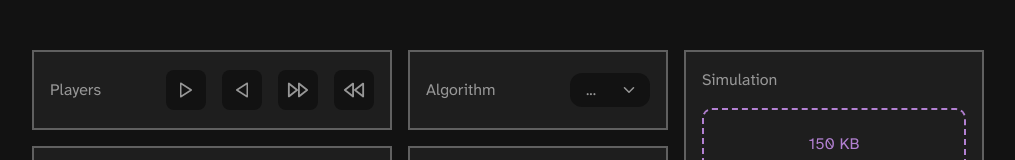
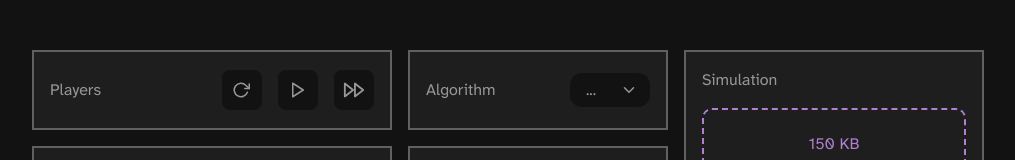
Before and after one commit to arvingarciabtw/simulations, a React (Vite) app: page /contiguous-memory-allocation in a window 1280 px wide. Shown: the part 174-334 px from the top of the page, without its empty margins (132-1147 px from the left). Built offline with nearby package versions, Linux system fonts and the light colour scheme.

Commit message:
feat: replace backward players with reset player

```diff
--- a/src/pages/contiguous-memory-allocation-page.tsx
+++ b/src/pages/contiguous-memory-allocation-page.tsx
@@ -4,7 +4,15 @@ import NavBar from "../components/navbar";
 import Information from "../components/information";
 import type { Process } from "../types/process.model";
 import { Select, Dialog } from "radix-ui";
-import { ChevronDown, Trash2, Play, FastForward, Plus, X } from "react-feather";
+import {
+	ChevronDown,
+	Trash2,
+	RotateCw,
+	Play,
+	FastForward,
+	Plus,
+	X,
+} from "react-feather";
 import { useState } from "react";
 import type { ProcessCell } from "../types/process-cell.model";
 
@@ -43,16 +51,13 @@ function Players() {
 		<section className={styles.playersGridArea}>
 			<h2 className={styles.sectionTitle}>Players</h2>
 			<div className={styles.playersContainer}>
+				<button className={styles.btnReset}>
+					<RotateCw />
+				</button>
 				<button className={styles.btnForward}>
 					<Play />
 				</button>
-				<button className={styles.btnBackward}>
-					<Play />
-				</button>
 				<button className={styles.btnFastForward}>
-					<FastForward />
-				</button>
-				<button className={styles.btnFastBackward}>
 					<FastForward />
 				</button>
 			</div>
--- a/src/styles/contiguous-memory-allocation.module.css
+++ b/src/styles/contiguous-memory-allocation.module.css
@@ -152,27 +152,19 @@
 	color: var(--color-primary);
 }
 
-.btnForward > svg,
-.btnBackward > svg {
+.btnReset > svg,
+.btnForward > svg {
 	width: 18px;
 	height: 18px;
 }
 
-.btnFastForward > svg,
-.btnFastBackward > svg {
+.btnFastForward > svg {
 	width: 22px;
 	height: 22px;
 }
 
-.btnBackward,
-.btnFastBackward {
-	padding-left: 0;
-	padding-right: 5px;
-}
-
-.btnBackward > svg,
-.btnFastBackward > svg {
-	transform: rotate(180deg);
+.playersContainer .btnReset {
+	padding-left: 4px;
 }
 
 /* == PROCESSES == */
```
